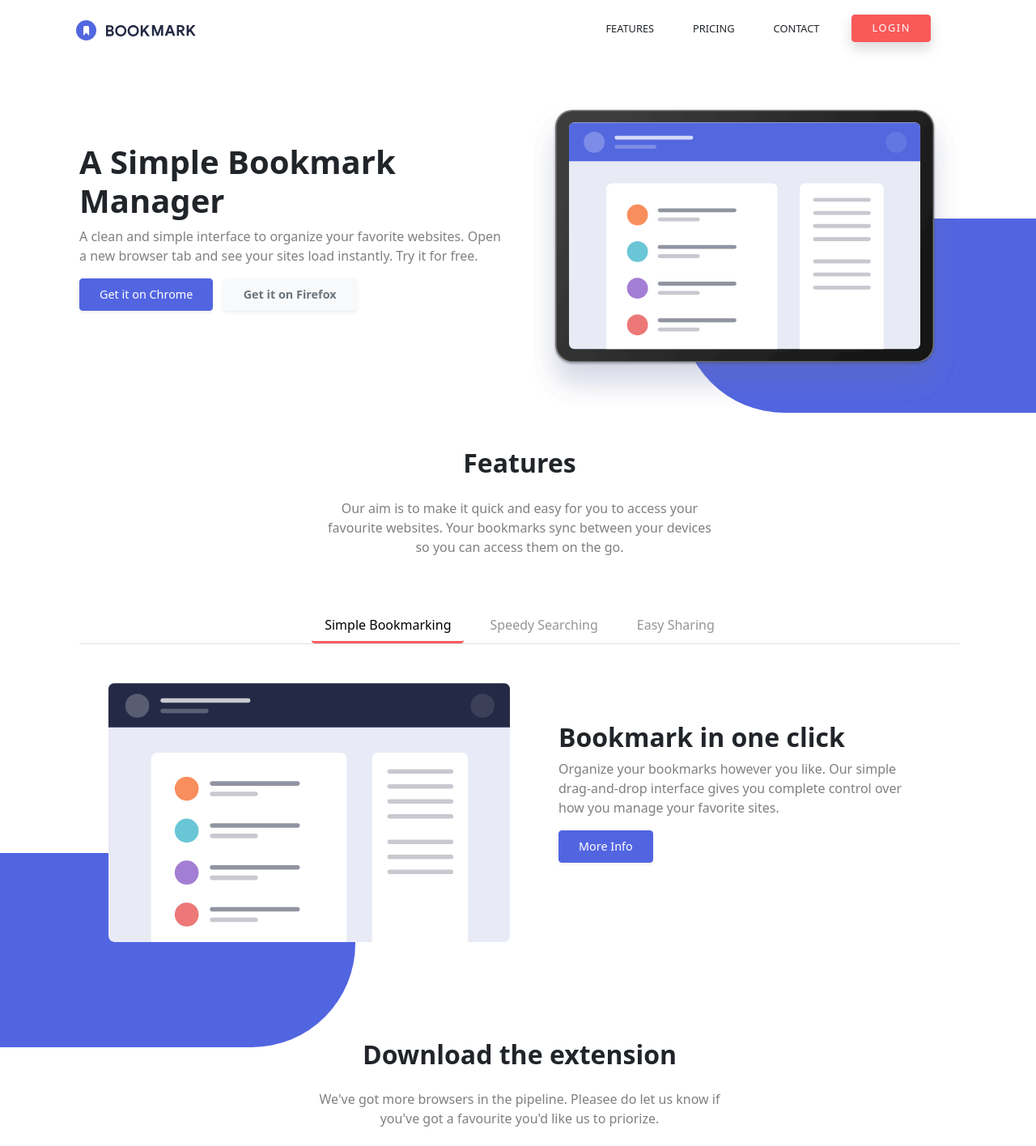
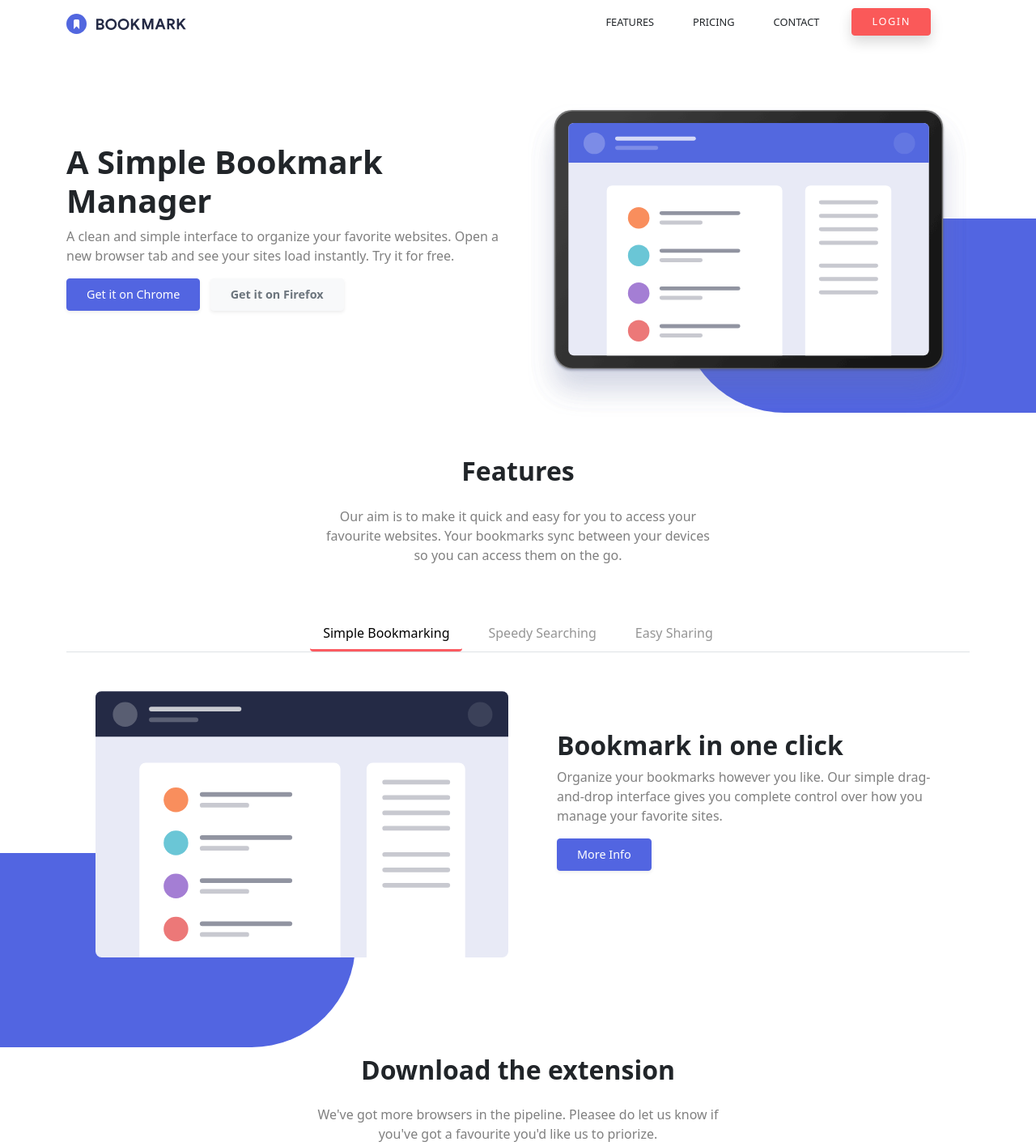
Before and after one commit to tonimjdev/sprint-2, a website: page index.html in a window 1280 px wide. Shown: the top 1416 px of the page at 81% size. Drawn offline with nearby package versions, Linux system fonts and the light colour scheme.

Commit message:
Solucionado tema containers

```diff
--- a/index.html
+++ b/index.html
@@ -12,10 +12,10 @@
     <title>ANGULAR - Sprint 2 (Toni Machado)</title>
   </head>
   <body>
-    <div class="container align-items-center ps-3">
+    <div class="container container-xl align-items-center">
       <!-- NAVBAR -->
-      <nav class="fixed-top navbar navbar-expand-lg navbar-light bg-white py-3">
-        <div class="container-sm ps-lg-4 align-items-center">
+      <nav class="fixed-top navbar navbar-expand-lg navbar-light bg-white px-lg-5">
+        <div class="container-sm align-items-center">
           <a class="navbar-brand" href="#">
             <img src="./images/logo-bookmark.svg" alt="logo bookmark" />
           </a>
@@ -59,8 +59,7 @@
       </nav>
 
       <!-- CONTINGUT PRINCIPAL -->
-      <section class="container container-xl pt-5">
-        <div class="row mb-5">
+      <section class="row mb-5 pt-5">
         <div class="col-lg-6 order-2 order-lg-1 py-5 text-center text-lg-start">
           <h1 class="fw-bold">
             A Simple Bookmark<br />
@@ -81,7 +80,6 @@
           <img src="./images/illustration-hero.svg" class="img-fluid" alt="illustration hero" />
           <div class="blue-from-right"></div>
         </div>
-        </div>
       </section>
 
       <!-- FUNCIONALITATS-->
@@ -96,8 +94,7 @@
 
       <!-- TABS -->
       <!-- Menu -->
-      <section class="container-xl">
-        <div class="row my-4 my-lg-5">
+      <section class="row my-4 my-lg-5">
         <div class="col">
           <ul
             class="nav nav-pills justify-content-center flex-column flex-lg-row text-center border-bottom"
@@ -203,7 +200,6 @@
             </div>
           </div>
         </div>
-        </div>
       </section>
 
       <!-- EXTENSION -->
@@ -238,8 +234,8 @@
             <a href="#" id="buttonPrimary" class="btn btn-primary fs-7 mt-3 px-4 py-2">Add & Install Extension</a>
           </div>
         </div>
+
         <!-- CARD 3 -->
-
         <div class="card d-flex align-items-center py-4 border-0 shadow">
           <img src="./images/logo-opera.svg" class="card-img-top" alt="opera logo" />
           <div class="card-body text-center">
@@ -418,7 +414,7 @@
         </div>
       </div>
       <!-- Pie -->
-      <div class="container-fluid bg-dark ps-3">
+      <div class="bg-dark ps-3">
         <nav class="navbar navbar-expand-lg flex-column flex-lg-row justify-content-center gap-lg-0 gap-4">
           <div class="col-lg-2">
             <ul class="navbar-nav">
--- a/sass/main.scss
+++ b/sass/main.scss
@@ -8,7 +8,7 @@ $nav-pills-link-active-bg: none;
 // import bootstrap
 @import "../node_modules/bootstrap/scss/bootstrap.scss";
 
-// ajustem size mes petits que el mínim a Bootstrap
+// ajustem sizes mes petits que el mínim a Bootstrap
 .fs-7 {
   font-size: 0.9rem;
 }
@@ -45,6 +45,7 @@ body {
   border-bottom-right-radius: 10em;
   z-index: -1;
 }
+// media queries personalitzats
 @media (max-width: 1400px) {
   .blue-from-right {
     transform: scale(0.8);
@@ -57,6 +58,7 @@ body {
     top: 64em;
   }
 }
+
 @media (max-width: 1200px) {
   .blue-from-right {
     transform: scale(0.7);
@@ -70,7 +72,7 @@ body {
   }
 }
 
-// Responsive Mòvil/Tablet
+// RESPONSIVE MÒBIL / TABLET
 @media (max-width: 991px) {
   .blue-from-right {
     transform: scale(1.3);
@@ -82,13 +84,9 @@ body {
     left: -9em;
     top: 82em;
   }
-
   // Navbar disseny responsive mòvil/tablet
-  .navbar {
-    background-color: transparent !important;
-  }
   #navbarSupportedContent {
-    background-color: rgba(22, 33, 69, 0.94);
+    background-color: rgb(57, 64, 84);
     text-align: center;
     padding: 0 1em 1em 1em;
     margin-top: 1em;
@@ -113,7 +111,6 @@ body {
       letter-spacing: 0.18em;
     }
   }
-
   // Menu Tab disseny responsive mòvil/tablet
   #myTab {
     border-top: 1px solid rgb(221, 221, 221);
@@ -127,6 +124,7 @@ body {
     border-top: 1px solid rgb(221, 221, 221);
   }
 }
+
 @media (max-width: 767px) {
   .blue-from-right {
     transform: scale(0.8);
@@ -139,6 +137,7 @@ body {
     top: 78em;
   }
 }
+
 @media (max-width: 576px) {
   .blue-from-right {
     transform: scale(0.6);
```
Also changed, not shown: css/main.css, 1 other file. Lines whose indentation alone changed are shown as unchanged.
